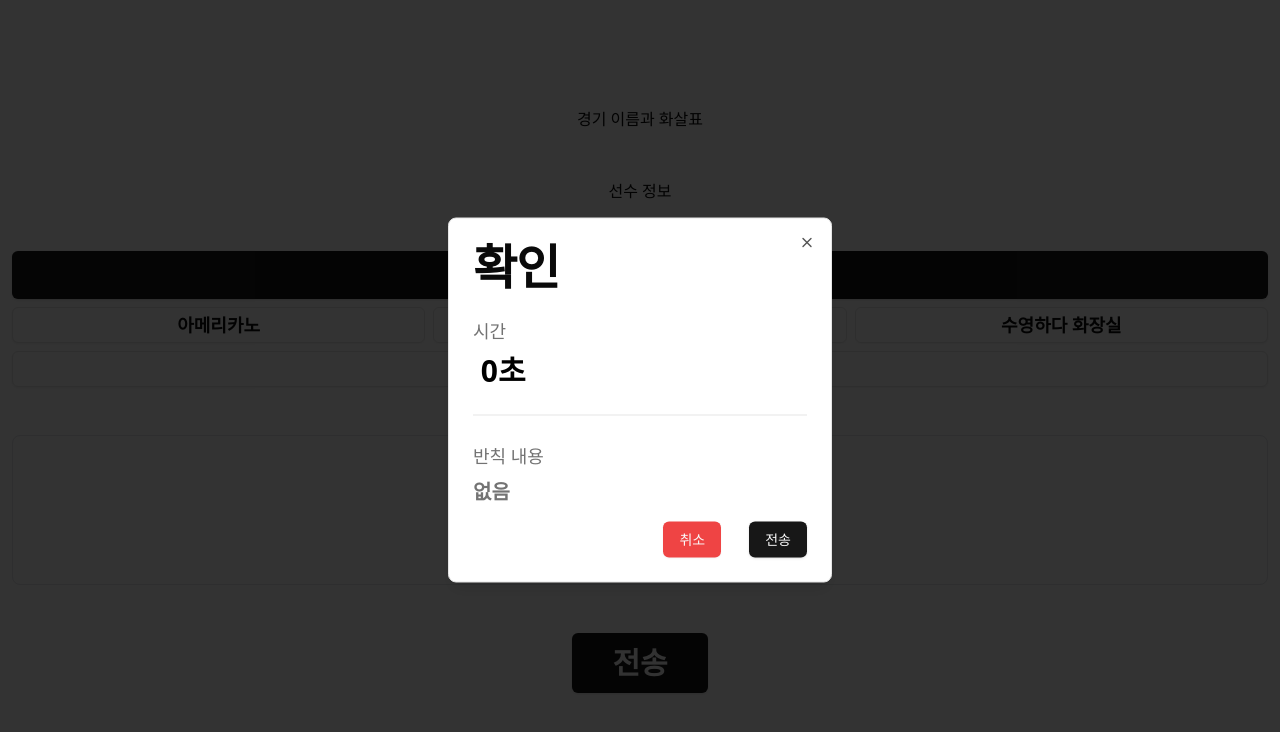
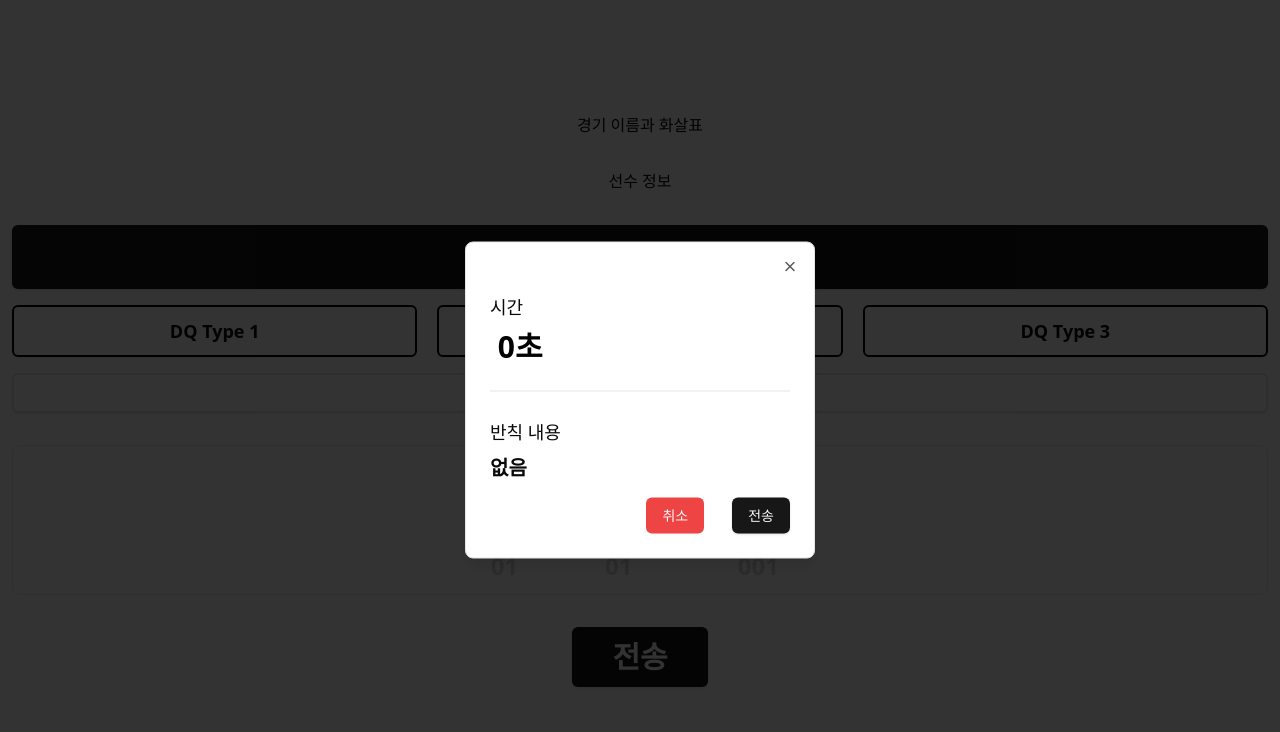
Before and after one commit to GangHyeokLee/BukguSwimming, a Next.js app: page /lane in a window 1280 px wide. Both pictures are taken after a click on the button "전송". Shown: the top 732 px of the page. Built offline with nearby package versions, Linux system fonts and the light colour scheme.

Commit message:
Refactor: update FoulPanel and SubmitDialog components for improved layout and functionality; change Timer import to default export

```diff
--- a/src/app/lane/page.tsx
+++ b/src/app/lane/page.tsx
@@ -1,7 +1,7 @@
 "use client"
 import FoulPanel from "@/components/lane/FoulPanel";
 import { SubmitDialog } from "@/components/lane/SubmitDialog";
-import { Timer } from "@/components/lane/Timer";
+import Timer from "@/components/lane/Timer";
 import { useState } from "react";
 
 // const dummyGame={
@@ -20,7 +20,7 @@ export default function LoginPage() {
     const [foul, setFoul] = useState<string>("없음");
 
     return (
-        <div className="px-3 flex flex-col justify-center items-center w-full h-screen gap-12">
+        <div className="px-3 flex flex-col justify-center items-center w-full h-screen gap-8">
             <div>
                 경기 이름과 화살표
             </div>
--- a/src/components/lane/FoulPanel.tsx
+++ b/src/components/lane/FoulPanel.tsx
@@ -14,46 +14,44 @@ function FoulPanel({ foul, setFoul }: FoulPanelProps) {
   useEffect(() => {
     if (customFoul.length > 0) {
       setFoul(customFoul);
-    } else {
+    } else if (customFoul.length === 0 && foul !== "DQ Type 1" && foul !== "DQ Type 2" && foul !== "DQ Type 3") {
       setFoul("없음");
     }
-  }, [customFoul, setFoul]);
+  }, [customFoul, foul, setFoul]);
 
   return (
-    <div className="w-full flex flex-col gap-2">
-      <Button className="whitespace-nowrap text-2xl font-bold py-2 h-fit border-1"
+    <div className="w-full flex flex-col gap-4">
+      <Button className="whitespace-nowrap text-2xl font-bold py-4 h-fit border-1"
         onClick={() => {
           setFoul("없음")
           setCustomFoul("")
         }}
-        variant={foul === "없음" ? "default" : "outline"}
-      >없음</Button>
-      <div className="grid grid-cols-3 gap-2">
+        variant={foul === "없음" ? "default" : "outline"}>없음</Button>
+      <div className="grid grid-cols-3 gap-5">
         <Button
-          className=" whitespace-nowrap text-lg font-bold"
+          className={`whitespace-nowrap text-lg font-bold py-6 border-2  ${foul === "DQ Type 1" ? "border-red-500" : "border-black"}`}
           onClick={() => {
-            setFoul("아메리카노")
             setCustomFoul("")
+            setFoul("DQ Type 1")
           }}
-          variant={foul === "아메리카노" ? "destructive" : "outline"}
-        >아메리카노</Button>
+          variant={foul === "DQ Type 1" ? "destructive" : "outline"}>DQ Type 1</Button>
         <Button
-          className=" whitespace-nowrap text-lg font-bold"
+          className={`whitespace-nowrap text-lg font-bold py-6 border-2  ${foul === "DQ Type 2" ? "border-red-500" : "border-black"}`}
           onClick={() => {
-            setFoul("라면")
             setCustomFoul("")
+            setFoul("DQ Type 2")
           }}
-          variant={foul === "라면" ? "destructive" : "outline"}>라면</Button>
+          variant={foul === "DQ Type 2" ? "destructive" : "outline"}>DQ Type 2</Button>
         <Button
-          className=" whitespace-nowrap text-lg font-bold"
+          className={`whitespace-nowrap text-lg font-bold py-6 border-2  ${foul === "DQ Type 3" ? "border-red-500" : "border-black"}`}
           onClick={() => {
-            setFoul("수영하다 화장실")
             setCustomFoul("")
+            setFoul("DQ Type 3")
           }}
-          variant={foul === "수영하다 화장실" ? "destructive" : "outline"}>수영하다 화장실</Button>
+          variant={foul === "DQ Type 3" ? "destructive" : "outline"}>DQ Type 3</Button>
       </div>
       <Input type="text"
-        className={`w-full ${customFoul.length > 0 && 'bg-red-200'}`}
+        className={`w-full ${customFoul.length > 0 && 'bg-red-200'} text-xl py-2 border-2 h-fit`}
         value={customFoul}
         onChange={(e) => setCustomFoul(e.target.value)}
       />
--- a/src/components/lane/SubmitDialog.tsx
+++ b/src/components/lane/SubmitDialog.tsx
@@ -1,5 +1,5 @@
 import { Button } from "@/components/ui/button";
-import { Dialog, DialogContent, DialogDescription, DialogFooter, DialogHeader, DialogTitle, DialogTrigger } from "@/components/ui/dialog";
+import { Dialog, DialogContent, DialogFooter, DialogHeader, DialogTitle, DialogTrigger } from "@/components/ui/dialog";
 
 interface SubmitDialogProps {
   time: number;
@@ -12,10 +12,10 @@ export const SubmitDialog = ({ time, foul }: SubmitDialogProps) => {
       <DialogTrigger asChild>
         <Button className="w-fit h-fit text-3xl py-3 px-10 font-bold" >전송</Button>
       </DialogTrigger>
-      <DialogContent className="w-96">
+      <DialogContent className="w-fit">
         <DialogHeader className="flex flex-col gap-5">
-          <DialogTitle className="text-5xl font-bold">확인</DialogTitle>
-          <DialogDescription className={"text-lg flex flex-col gap-2"}>
+          <DialogTitle></DialogTitle>
+          <div className="text-lg flex flex-col gap-2">
             <div>시간</div>
             <div className="text-3xl font-bold text-black whitespace-nowrap">
               {time > 60000 && `${Math.floor(time / 60000)}분`}
@@ -23,12 +23,14 @@ export const SubmitDialog = ({ time, foul }: SubmitDialogProps) => {
               {time > 1000 && `${Math.floor((time % 60000) / 1000)}.`}
               {time % 1000}초
             </div>
-          </DialogDescription>
+          </div>
           <hr />
-          <DialogDescription className={"text-lg mt-5 flex flex-col gap-2"}>
+          <div className="text-lg mt-5 flex flex-col gap-2">
             <div>반칙 내용</div>
-            <div className="text-xl font-bold ">{foul}</div>
-          </DialogDescription>
+            <div className="text-xl font-bold w-[300px] break-words">
+              {foul}
+            </div>
+          </div>
         </DialogHeader>
         <DialogFooter className="flex flex-row justify-center gap-5">
           <Button variant={"destructive"}>취소</Button>
```
Also changed, not shown: src/components/lane/Timer.tsx (+4 -3 lines).
